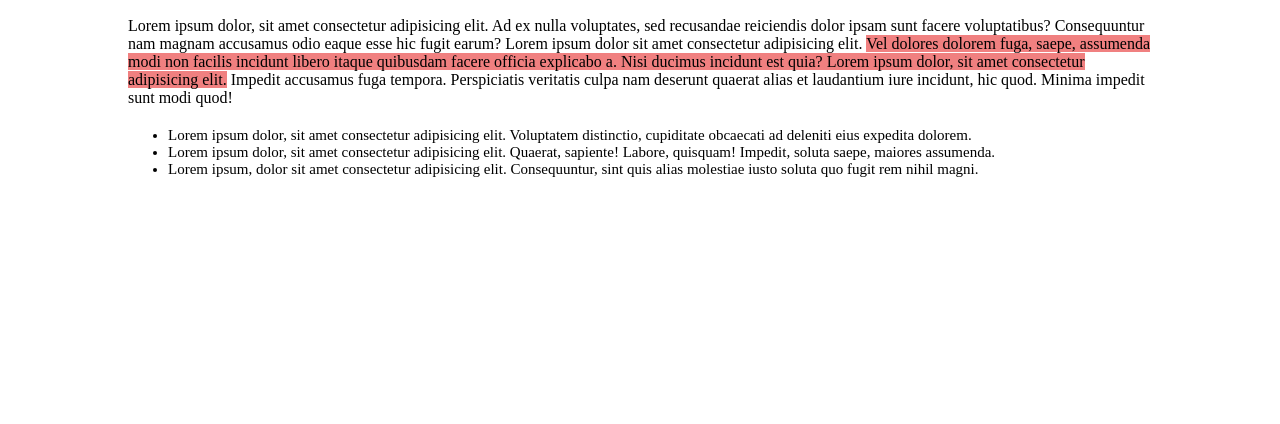
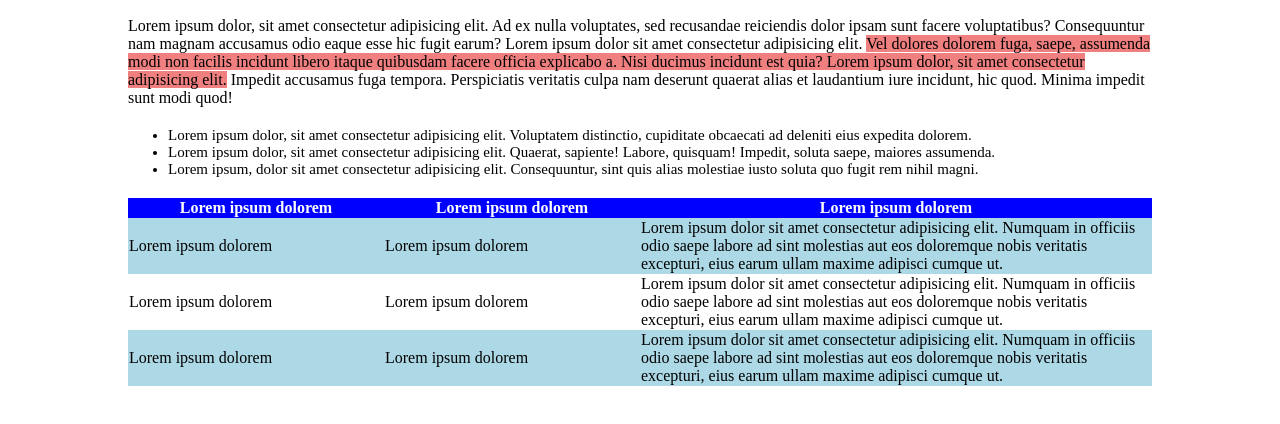
Before and after one commit to mariosantu/html-css-booleaner, a website: page index.html in a window 1280 px wide. Shown: the part 340-764 px from the top of the page. Drawn offline with Linux system fonts and the light colour scheme.

Commit message:
tabella aggiunta

```diff
--- a/css/style.css
+++ b/css/style.css
@@ -65,4 +65,22 @@ h1 {
   font-size: 15px;
   margin-top: 20px;
 }
+
+table {
+  margin-top: 20px;
+  border-spacing: 0;
+}
+
+table th {
+  background-color: blue;
+  color: white;
+}
+
+table .textsize {
+  width: 50%;
+}
+
+.odd {
+  background-color: lightblue;
+}
 /*MAIN end*/
--- a/index.html
+++ b/index.html
@@ -58,13 +58,42 @@
             <li>Lorem ipsum, dolor sit amet consectetur adipisicing elit. Consequuntur, sint quis alias molestiae iusto soluta quo fugit rem nihil magni.</li>
           </ul>
 
-
         </div>
         <!--list end-->
 
+        <!--table start-->
 
 
+          <table>
+             <thead>
+               <tr>
+               <th>Lorem ipsum dolorem</th>
+               <th>Lorem ipsum dolorem</th>
+               <th>Lorem ipsum dolorem</th>
+               </tr>
+             </thead>
 
+             <tbody>
+               <tr class="odd">
+                 <td>Lorem ipsum dolorem</td>
+                 <td>Lorem ipsum dolorem</td>
+                 <td class="textsize">Lorem ipsum dolor sit amet consectetur adipisicing elit. Numquam in officiis odio saepe labore ad sint molestias aut eos doloremque nobis veritatis excepturi, eius earum ullam maxime adipisci cumque ut.</td>
+               </tr>
+
+               <tr>
+                  <td>Lorem ipsum dolorem</td>
+                  <td>Lorem ipsum dolorem</td>
+                  <td class="textsize">Lorem ipsum dolor sit amet consectetur adipisicing elit. Numquam in officiis odio saepe labore ad sint molestias aut eos doloremque nobis veritatis excepturi, eius earum ullam maxime adipisci cumque ut.</td>
+                </tr>
+
+                <tr class="odd">
+                    <td>Lorem ipsum dolorem</td>
+                    <td>Lorem ipsum dolorem</td>
+                    <td class="textsize">Lorem ipsum dolor sit amet consectetur adipisicing elit. Numquam in officiis odio saepe labore ad sint molestias aut eos doloremque nobis veritatis excepturi, eius earum ullam maxime adipisci cumque ut.</td>
+                  </tr>
+             </tbody>
+          </table>
+        <!--table end-->
 
 
 
```
